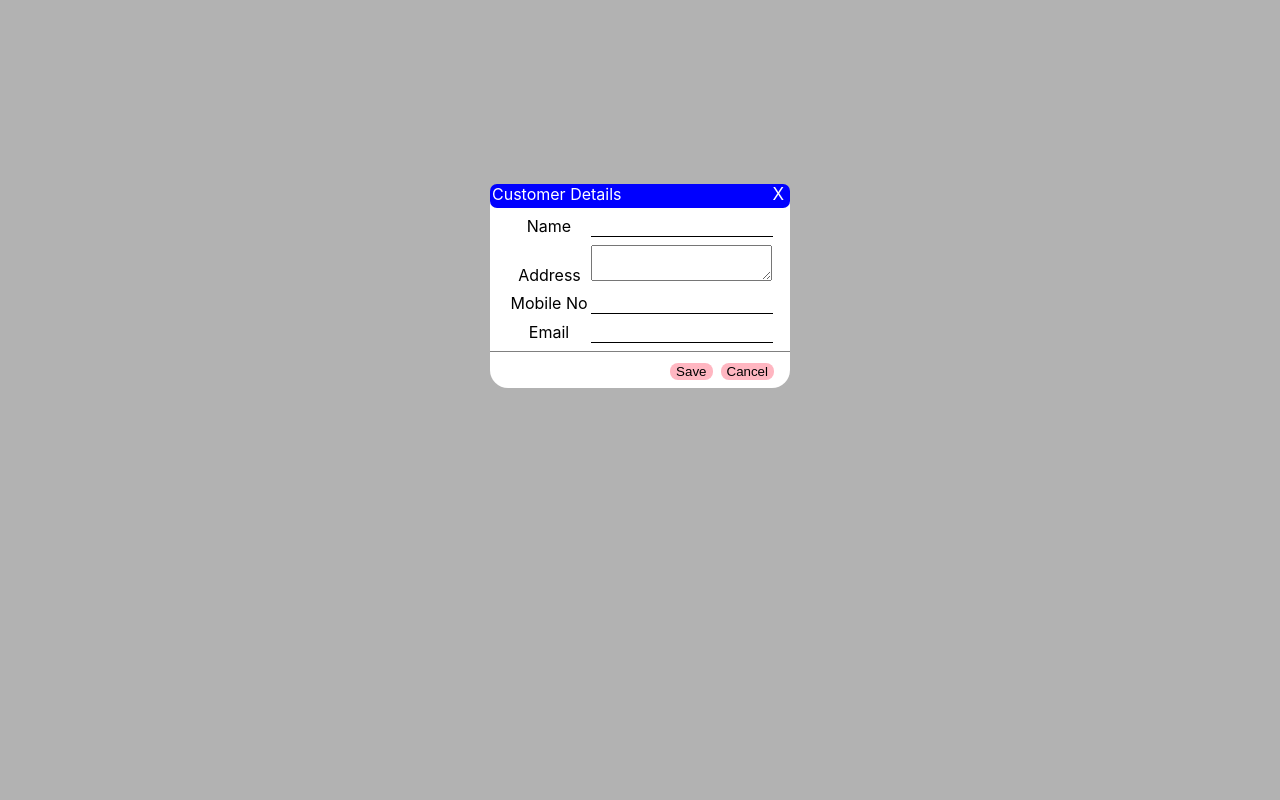
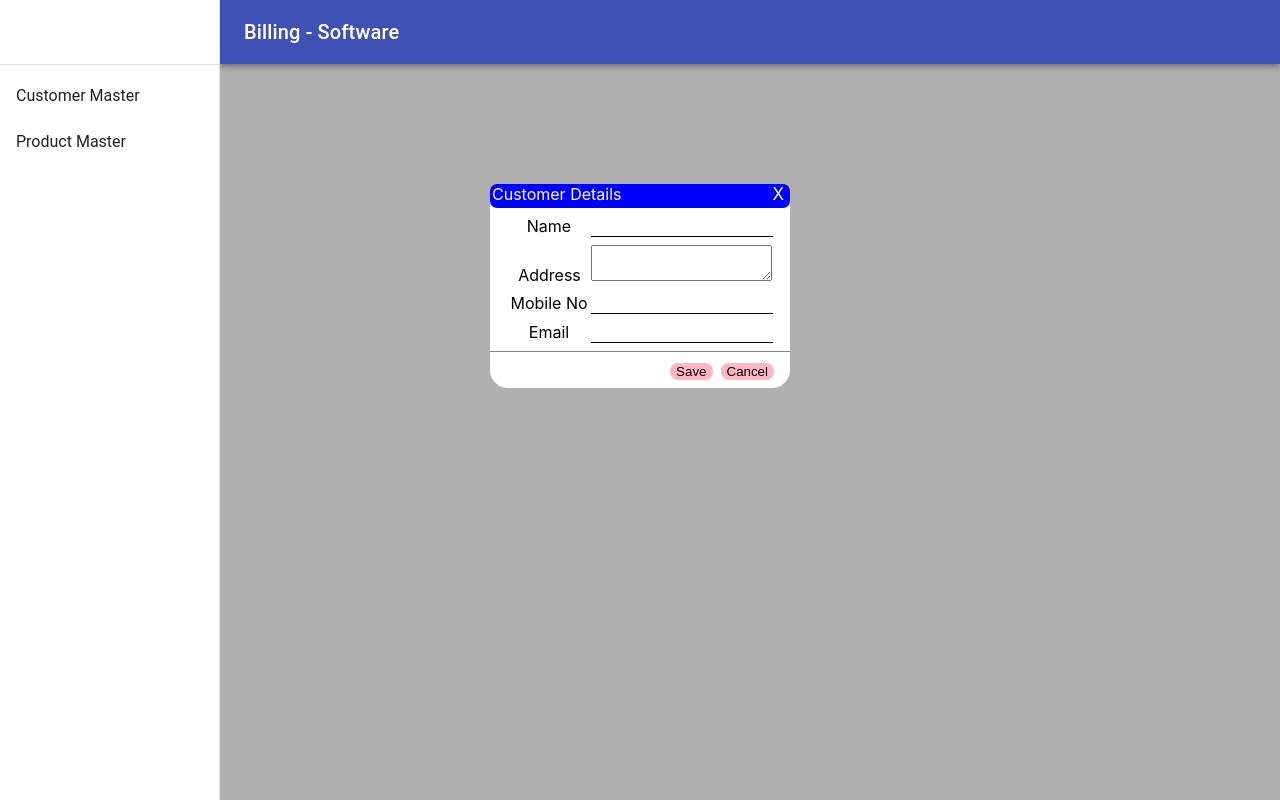
Before and after one commit to NagarajanSubramanian/billing-software, a React (Create React App) app: page / in a window 1280 px wide. Built offline with nearby package versions, Linux system fonts and the light colour scheme.

Commit message:
#added_sidebar

```diff
--- a/src/App.js
+++ b/src/App.js
@@ -2,6 +2,7 @@
 import "./App.css";
 import CustomerDetails from "./customer/customerdetails/customerdetails";
 import Toastr from "./components/toastr/toastr";
+import SideDrawer from "./components/sidedrawer/sidedrawer";
 
 class App extends React.Component {
   constructor(props) {
@@ -64,6 +65,7 @@
     const { dialogShow, toastColor, toastData, toastShow } = this.state;
     return (
       <React.Fragment>
+        <SideDrawer />
         <CustomerDetails
           ref={this.customerRef}
           dialogShow={dialogShow}
--- /dev/null
+++ b/src/components/sidedrawer/sidedrawer.js
@@ -0,0 +1,78 @@
+import React from "react";
+import PropTypes from "prop-types";
+import { withStyles } from "@material-ui/core/styles";
+import Drawer from "@material-ui/core/Drawer";
+import CssBaseline from "@material-ui/core/CssBaseline";
+import AppBar from "@material-ui/core/AppBar";
+import Toolbar from "@material-ui/core/Toolbar";
+import List from "@material-ui/core/List";
+import Typography from "@material-ui/core/Typography";
+import Divider from "@material-ui/core/Divider";
+import ListItem from "@material-ui/core/ListItem";
+import ListItemText from "@material-ui/core/ListItemText";
+
+const drawerWidth = 220;
+
+const styles = theme => ({
+  root: {
+    display: "flex"
+  },
+  appBar: {
+    width: `calc(100% - ${drawerWidth}px)`,
+    marginLeft: drawerWidth
+  },
+  drawer: {
+    width: drawerWidth,
+    flexShrink: 0
+  },
+  drawerPaper: {
+    width: drawerWidth
+  },
+  toolbar: theme.mixins.toolbar,
+  content: {
+    flexGrow: 1,
+    backgroundColor: theme.palette.background.default,
+    padding: theme.spacing.unit * 3
+  }
+});
+
+const SideDrawer = props => {
+  const { classes } = props;
+
+  return (
+    <div className={classes.root}>
+      <CssBaseline />
+      <AppBar position="fixed" className={classes.appBar}>
+        <Toolbar>
+          <Typography variant="h6" color="inherit" noWrap>
+            Billing - Software
+          </Typography>
+        </Toolbar>
+      </AppBar>
+      <Drawer
+        className={classes.drawer}
+        variant="permanent"
+        classes={{
+          paper: classes.drawerPaper
+        }}
+        anchor="left"
+      >
+        <div className={classes.toolbar} />
+        <Divider />
+        <List>
+          {["Customer Master", "Product Master"].map((text, index) => (
+            <ListItem button key={text}>
+              <ListItemText primary={text} />
+            </ListItem>
+          ))}
+        </List>
+      </Drawer>
+    </div>
+  );
+};
+
+SideDrawer.propTypes = {
+  classes: PropTypes.object.isRequired
+};
+
+export default withStyles(styles)(SideDrawer);
```
